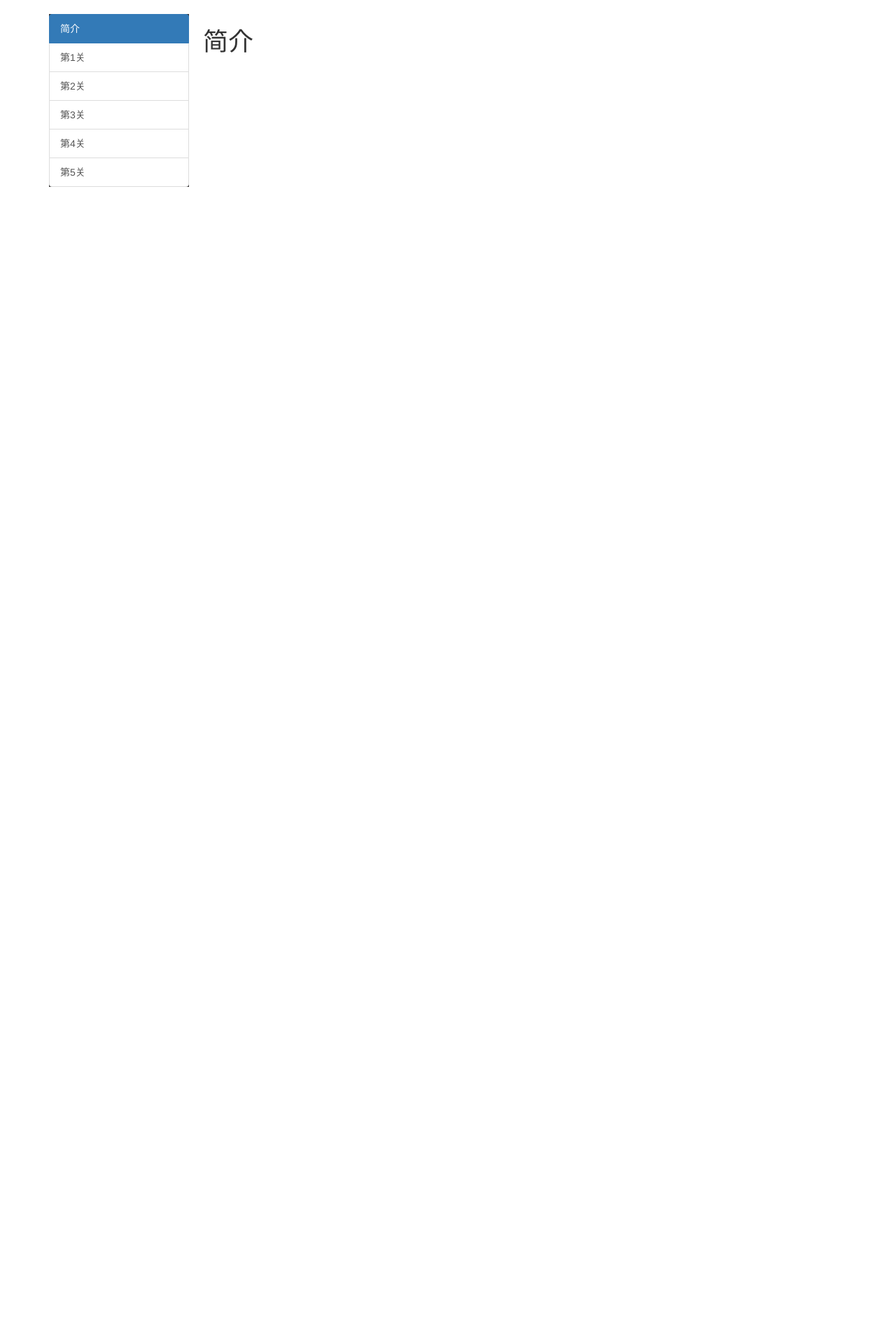
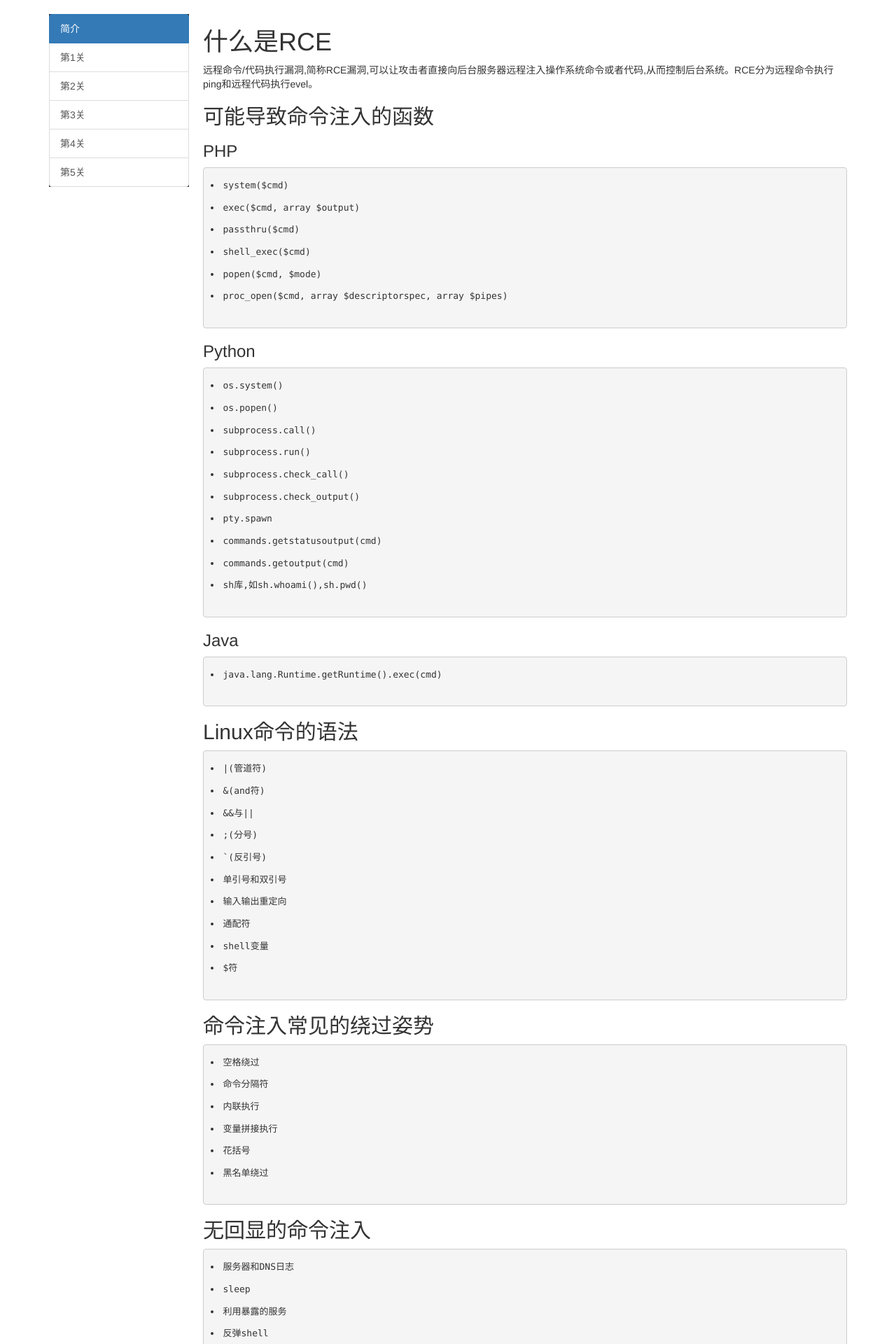
Before and after one commit to zsctest/simple_rce, a Flask app: page / in a window 1280 px wide. Shown: the top 1920 px of the page at 70% size. Before the commit the page ends 267 px from the top, so only its background shows below. Run offline with Flask 3, Linux system fonts and the light colour scheme; some libraries are stand-ins or nearby versions.

Commit message:
简介页样式

```diff
--- a/rce/app.py
+++ b/rce/app.py
@@ -19,7 +19,7 @@
     ip_address = request.form['inputip']
     command = 'ping -c 3 %s'%ip_address
     status,output = subprocess.getstatusoutput(command)
-    return render_template('/views/first.html', output=output)
+    return render_template('/views/first.html', output=output,detail="pingpingping")
 
 @app.route("/second",methods=['GET'])
 def second():
--- a/rce/static/css/main.css
+++ b/rce/static/css/main.css
@@ -34,3 +34,8 @@
     height: 100%;
     /* background: rgb(155, 155, 225); */
 }
+
+.indexli{
+    margin-top: -12px;
+    margin-bottom: -12px;
+}
--- a/rce/templates/index.html
+++ b/rce/templates/index.html
@@ -1,7 +1,110 @@
 {% extends '_layout.html' %}
 
 {% block body %}
+<div class="index">
     <div>
-        <h1>简介</h1>
+        <h1>什么是RCE</h1>
+        <p>远程命令/代码执行漏洞,简称RCE漏洞,可以让攻击者直接向后台服务器远程注入操作系统命令或者代码,从而控制后台系统。RCE分为远程命令执行ping和远程代码执行evel。</p>
     </div>
+    <div>
+        <h2>可能导致命令注入的函数</h2>
+            <h3>PHP</h3>
+            <pre>
+            <li class="indexli">system($cmd)</li>
+            <li class="indexli">exec($cmd, array $output)</li>
+            <li class="indexli">passthru($cmd)</li>
+            <li class="indexli">shell_exec($cmd)</li>
+            <li class="indexli">popen($cmd, $mode)</li>
+            <li class="indexli">proc_open($cmd, array $descriptorspec, array $pipes)</li>
+            </pre>
+            <h3>Python</h3>
+            <pre>
+            <li class="indexli">os.system()</li>
+            <li class="indexli">os.popen()</li>
+            <li class="indexli">subprocess.call()</li>
+            <li class="indexli">subprocess.run()</li>
+            <li class="indexli">subprocess.check_call()</li>
+            <li class="indexli">subprocess.check_output()</li>
+            <li class="indexli">pty.spawn</li>
+            <li class="indexli">commands.getstatusoutput(cmd)</li>
+            <li class="indexli">commands.getoutput(cmd)</li>
+            <li class="indexli">sh库,如sh.whoami(),sh.pwd()</li>
+        </pre>
+
+            <h3>Java</h3>
+        <pre>
+            <li class="indexli">java.lang.Runtime.getRuntime().exec(cmd)</li>
+        </pre>
+
+        </ol>
+    </div>
+    <div>
+        <h2>Linux命令的语法</h2>
+        <pre>
+            <li class="indexli">|(管道符)</li>
+            <li class="indexli">&amp;(and符)</li>
+            <li class="indexli">&amp;&amp;与||</li>
+            <li class="indexli">;(分号)</li>
+            <li class="indexli">`(反引号)</li>
+            <li class="indexli">单引号和双引号</li>
+            <li class="indexli">输入输出重定向</li>
+            <li class="indexli">通配符</li>
+            <li class="indexli">shell变量</li>
+            <li class="indexli">$符</li>
+        </pre>
+    </div>
+    <div>
+        <h2>命令注入常见的绕过姿势</h2>
+        <pre>
+            <li class="indexli">空格绕过</li>
+            <li class="indexli">命令分隔符</li>
+            <li class="indexli">内联执行</li>
+            <li class="indexli">变量拼接执行</li>
+            <li class="indexli">花括号</li>
+            <li class="indexli">黑名单绕过</li>
+        </pre>
+    </div>
+    <div>
+        <h2>无回显的命令注入</h2>
+        <pre>
+            <li class="indexli">服务器和DNS日志</li>
+            <li class="indexli">sleep</li>
+            <li class="indexli">利用暴露的服务</li>
+            <li class="indexli">反弹shell</li>
+            <li class="indexli">限制长度的利用</li>
+            <li class="indexli">*的另一种用法</li>
+            <li class="indexli">四字绕过</li>
+        </pre>
+    </div>
+
+    <div>
+        <h2>Linux下可以读取文件的工具</h2>
+        <p>
+        cat、tac、more、less、head、tail、nl、sort、grep、uniq、sed、awk、od
+        </p>
+        <pre>
+~$ sed '' /flag
+flag{this_is_flag}
+
+~$ awk 1 /flag
+flag{this_is_flag}
+
+~$ uniq /flag
+flag{this_is_flag}
+
+~$ grep '' /flag
+flag{this_is_flag}
+
+~$ od -c /flag
+0000000 f l a g { t h i s _ i s _ f l a
+0000020 g } \n
+0000023
+        </pre>
+    </div>
+    <div>
+        <h2>参考文章</h2>
+        <a href="https://blog.csdn.net/Manuffer/article/details/120672448" style="font-size:large">命令注入以及常见绕过方式</a>
+
+    </div>
+</div>
 {% endblock %}
```
Also changed, not shown: readme.md, 2 other files.
